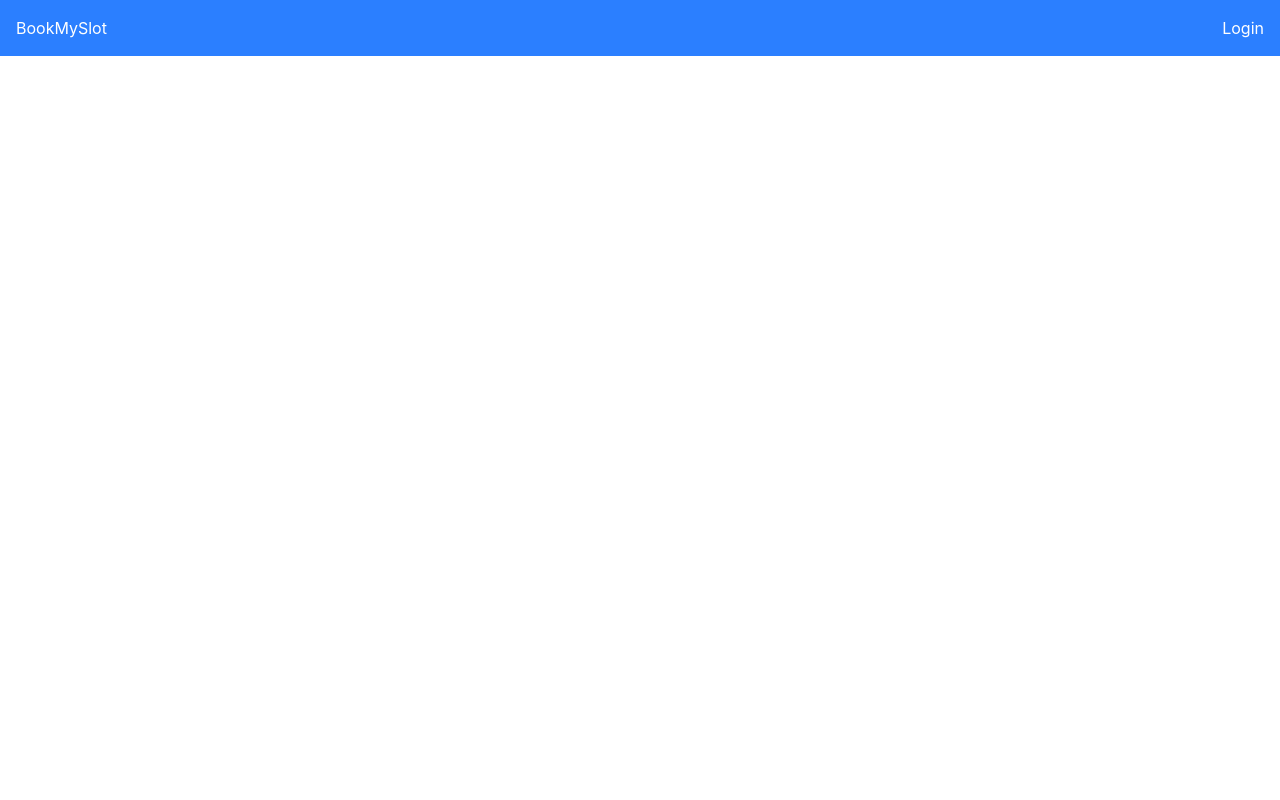
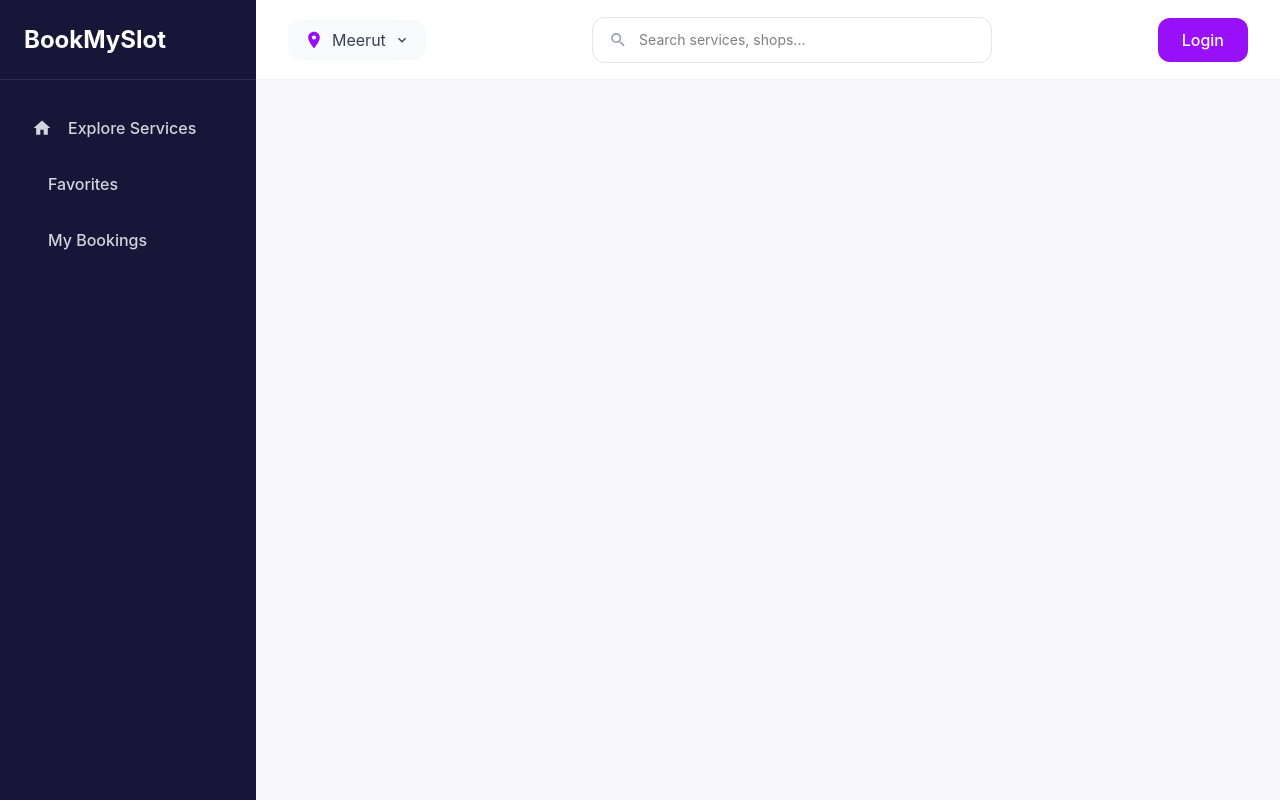
Before and after one commit to beingharsh12/BookMySlot, a React (Vite) app in the folder Frontend/vite-project/: page /users in a window 1280 px wide. Built offline with nearby package versions, Linux system fonts and the light colour scheme.

Commit message:
added User dashboard

```diff
--- a/Frontend/vite-project/src/App.jsx
+++ b/Frontend/vite-project/src/App.jsx
@@ -9,6 +9,8 @@ import Home from "./pages/public/Home";
 import About from "./pages/public/About";
 import UserLayout from "./Layouts/UserLayout";
 import   Services from  './pages/user/Services'
+import Favorites from "./pages/user/Favorites";
+import MyBookings from "./pages/user/MyBookings";
 
 function App() {
   return (
@@ -28,6 +30,7 @@ function App() {
 
 
 
+
    {/* routes for useres dash board  */}
 
          {/* USER DASHBOARD ROUTES */}
@@ -35,6 +38,8 @@ function App() {
 
       {/* child pages  that will be routed in the users layout  */}
       <Route path="services" element={<Services/>}  />
+      <Route path="favorites" element={<Favorites/>}  />
+      <Route path="my-bookings" element={<MyBookings/>}  />
 
       </Route>
 
--- a/Frontend/vite-project/src/Layouts/UserLayout.jsx
+++ b/Frontend/vite-project/src/Layouts/UserLayout.jsx
@@ -1,26 +1,24 @@
-import React from 'react'
-import { Outlet } from 'react-router-dom'
-import UserNavbar from '../components/navigation/UserNavbar'
+
+import { Outlet } from "react-router-dom";
+import UserNavbar from "../components/navigation/UserNavbar";
+
 const UserLayout = () => {
   return (
-  <>
+    <div className="min-h-screen bg-[#F8F8FC]">
 
-  <header>
-  <UserNavbar/>
-  </header>
+      <UserNavbar />
 
+      {/* Dynamic Page Area */}
+      <main className="ml-64 pt-20 min-h-screen">
 
+        <div className="p-8">
+          <Outlet />
+        </div>
 
-  <main>
+      </main>
 
+    </div>
+  );
+};
 
-    <Outlet/>
-
-  </main>
-
-
-  </>
-  )
-}
-
-export default UserLayout
+export default UserLayout;
--- a/Frontend/vite-project/src/components/home/Hero.jsx
+++ b/Frontend/vite-project/src/components/home/Hero.jsx
@@ -1,26 +1,39 @@
-import React from 'react'
-import { useState } from 'react'
+
+import React, { useState } from 'react'
+import { useNavigate } from 'react-router-dom'
 
 const Hero = () => {
 
-const [location, setLocation] = useState('')
+  const [location, setLocation] = useState('')
+  const navigate = useNavigate()
 
- const handleSearch = (e) => {
-       e.preventDefault()
-       // navigate to the search results page with the location as a query parameter
+  const handleSearch = (e) => {
+    e.preventDefault()
 
-       console.log('Searching for services in:', location)
- }
+    navigate(`/users/services?location=${encodeURIComponent(location)}`)
+  }
 
   return (
     <section className="flex min-h-[100vh] flex-col items-center justify-center px-4 text-center bg-gray-100 w-full">
-      <h1 className="text-3xl font-bold text-gray-900 sm:text-5xl">Book your slot. Skip the wait.</h1>
+
+      <h1 className="text-3xl font-bold text-gray-900 sm:text-5xl">
+        Book your slot. Skip the wait.
+      </h1>
+
       <p className="mt-3 max-w-xl text-gray-600">
         Find salons, clinics and local services near you.
       </p>
 
-      <form onSubmit={handleSearch} role="search" className="mt-8 flex w-full max-w-xl flex-col gap-3 sm:flex-row">
-        <label htmlFor="location" className="sr-only">Location</label>
+      <form
+        onSubmit={handleSearch}
+        role="search"
+        className="mt-8 flex w-full max-w-xl flex-col gap-3 sm:flex-row"
+      >
+
+        <label htmlFor="location" className="sr-only">
+          Location
+        </label>
+
         <input
           id="location"
           type="text"
@@ -30,12 +43,14 @@ const [location, setLocation] = useState('')
           autoComplete="off"
           className="w-full flex-1 rounded-lg border border-gray-300 bg-white px-4 py-3 text-base focus:border-indigo-600 focus:outline-none focus:ring-2 focus:ring-indigo-600"
         />
+
         <button
           type="submit"
-          className="rounded-lg bg-indigo-600 px-6 py-3 font-semibold text-white hover:bg-indigo-700 focus:outline-none focus:ring-2 focus:ring-indigo-600 focus:ring-offset-2"
+          className="rounded-lg bg-indigo-600 px-6 py-3 font-semibold text-white hover:bg-indigo-700"
         >
           Search
         </button>
+
       </form>
     </section>
   )
--- a/Frontend/vite-project/src/components/navigation/UserNavbar.jsx
+++ b/Frontend/vite-project/src/components/navigation/UserNavbar.jsx
@@ -1,22 +1,128 @@
-import {Link} from 'react-router-dom'
 
-const  UserNavbar = ()=>{
+import { NavLink, Link } from "react-router-dom";
 
-return (
+import {
+  MdHome,
+  MdLocationOn,
+  MdSearch,
+  MdKeyboardArrowDown,
+} from "react-icons/md";
+
+const UserNavbar = () => {
+
+  const navLinks = [
+    {
+      name: "Explore Services",
+      path: "/users/services",
+      icon: <MdHome />,
+    },
+    {
+        name:"Favorites",
+        path:"/users/favorites"
+    },
+    {
+        name:"My Bookings",
+        path:"/users/my-bookings"
+    }
+  ];
+
+  return (
     <>
+      {/* LEFT SIDEBAR */}
+      <aside
+        className="fixed top-0 left-0 h-screen w-64
+        bg-[#171638] text-white z-50 flex flex-col"
+      >
 
-    <div className="flex bg-blue-500 text-white justify-between p-4">
+        {/* Logo */}
+        <div className="h-20 flex items-center px-6 border-b border-white/10">
+          <h1 className="text-2xl font-bold">
+            BookMySlot
+          </h1>
+        </div>
 
-   <Link to="/"  >BookMySlot</Link>
-        <Link to="/users/login"  >
-        Login
+        {/* Navigation Links */}
+        <nav className="flex-1 px-4 py-6 space-y-2">
+
+          {navLinks.map((link) => (
+            <NavLink
+              key={link.path}
+              to={link.path}
+              className={({ isActive }) =>
+                `flex items-center gap-4 px-4 py-3 rounded-xl
+                transition-all duration-200
+                ${
+                  isActive
+                    ? "bg-purple-600 text-white shadow-lg"
+                    : "text-gray-300 hover:bg-white/10 hover:text-white"
+                }`
+              }
+            >
+              <span className="text-xl">
+                {link.icon}
+              </span>
+
+              <span className="font-medium">
+                {link.name}
+              </span>
+            </NavLink>
+          ))}
+
+        </nav>
+
+      </aside>
+
+
+      {/* TOP NAVBAR */}
+      <header
+        className="fixed top-0 left-64 right-0 h-20
+        bg-white border-b border-gray-100 z-40
+        flex items-center justify-between px-8"
+      >
+
+        {/* Location */}
+        <button
+          className="flex items-center gap-2
+          text-gray-700 bg-gray-50 px-4 py-2 rounded-xl"
+        >
+          <MdLocationOn className="text-xl text-purple-600" />
+
+          <span>Meerut</span>
+
+          <MdKeyboardArrowDown />
+        </button>
+
+
+        {/* Search */}
+        <div
+          className="flex items-center gap-3
+          border border-gray-200 rounded-xl
+          px-4 py-3 w-[400px]"
+        >
+          <MdSearch className="text-xl text-gray-400" />
+
+          <input
+            type="text"
+            placeholder="Search services, shops..."
+            className="outline-none w-full text-sm"
+          />
+        </div>
+
+
+        {/* Login Button */}
+        <Link
+          to="/login"
+          className="bg-purple-600 hover:bg-purple-700
+          text-white px-6 py-2.5 rounded-xl
+          font-medium transition-all duration-200"
+        >
+          Login
         </Link>
 
-    </div>
+      </header>
 
     </>
-);
-}
+  );
+};
 
-
-export default UserNavbar
+export default UserNavbar;
--- a/Frontend/vite-project/src/pages/user/Favorites.jsx
+++ b/Frontend/vite-project/src/pages/user/Favorites.jsx
@@ -0,0 +1,9 @@
+import React from 'react'
+
+const Favorites = () => {
+  return (
+    <div>Favorites Page</div>
+  )
+}
+
+export default Favorites
--- a/Frontend/vite-project/src/pages/user/MyBookings.jsx
+++ b/Frontend/vite-project/src/pages/user/MyBookings.jsx
@@ -0,0 +1,9 @@
+import React from 'react'
+
+const MyBookings = () => {
+  return (
+    <div>MyBookings</div>
+  )
+}
+
+export default MyBookings
--- a/Frontend/vite-project/src/pages/user/Services.jsx
+++ b/Frontend/vite-project/src/pages/user/Services.jsx
@@ -4,7 +4,7 @@ const Services = () => {
   return (
    <>
    <h1>
-    ho
+    This is the Services page
    </h1>
       </>
   )
--- /dev/null
+++ b/package.json
@@ -0,0 +1,5 @@
+{
+  "dependencies": {
+    "react-icons": "^5.7.0"
+  }
+}
```
Also changed, not shown: 1 other file (tests, documents, lock files or other folders).
